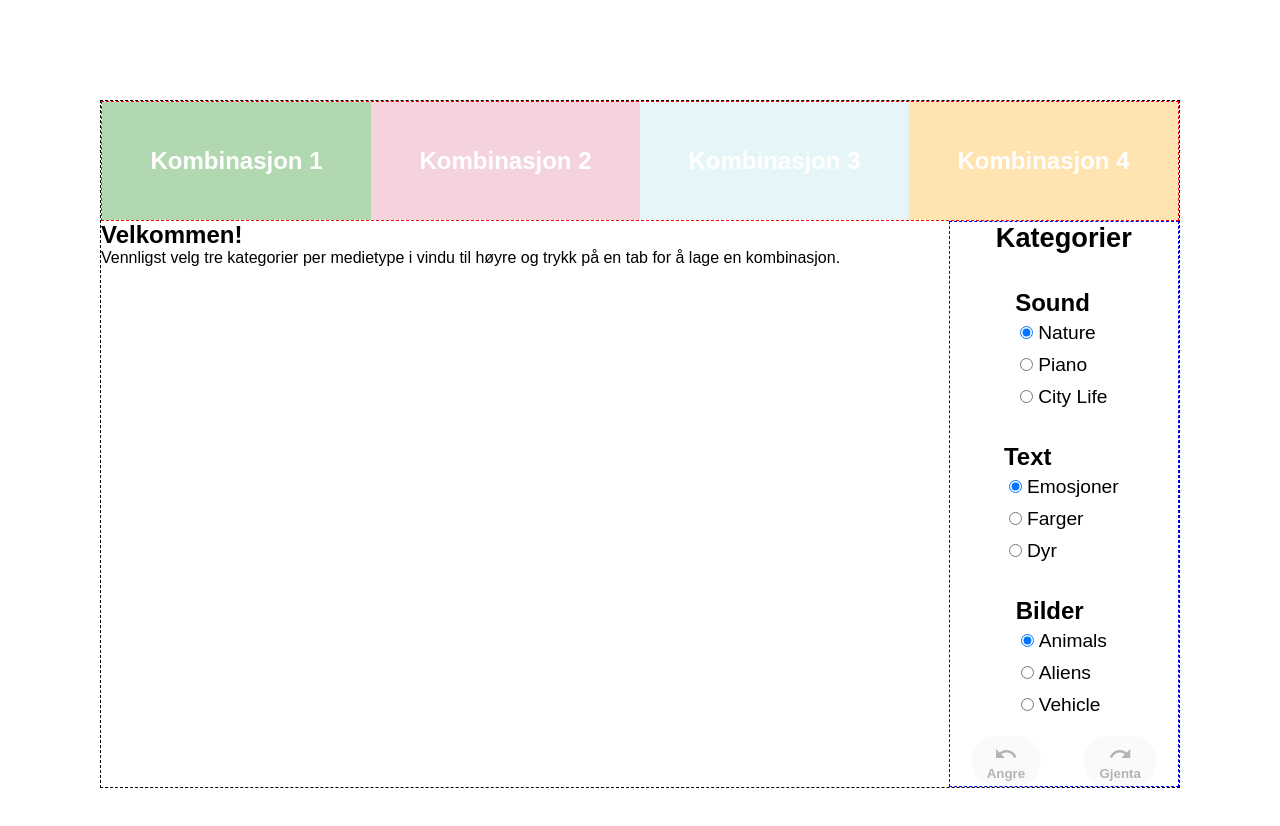
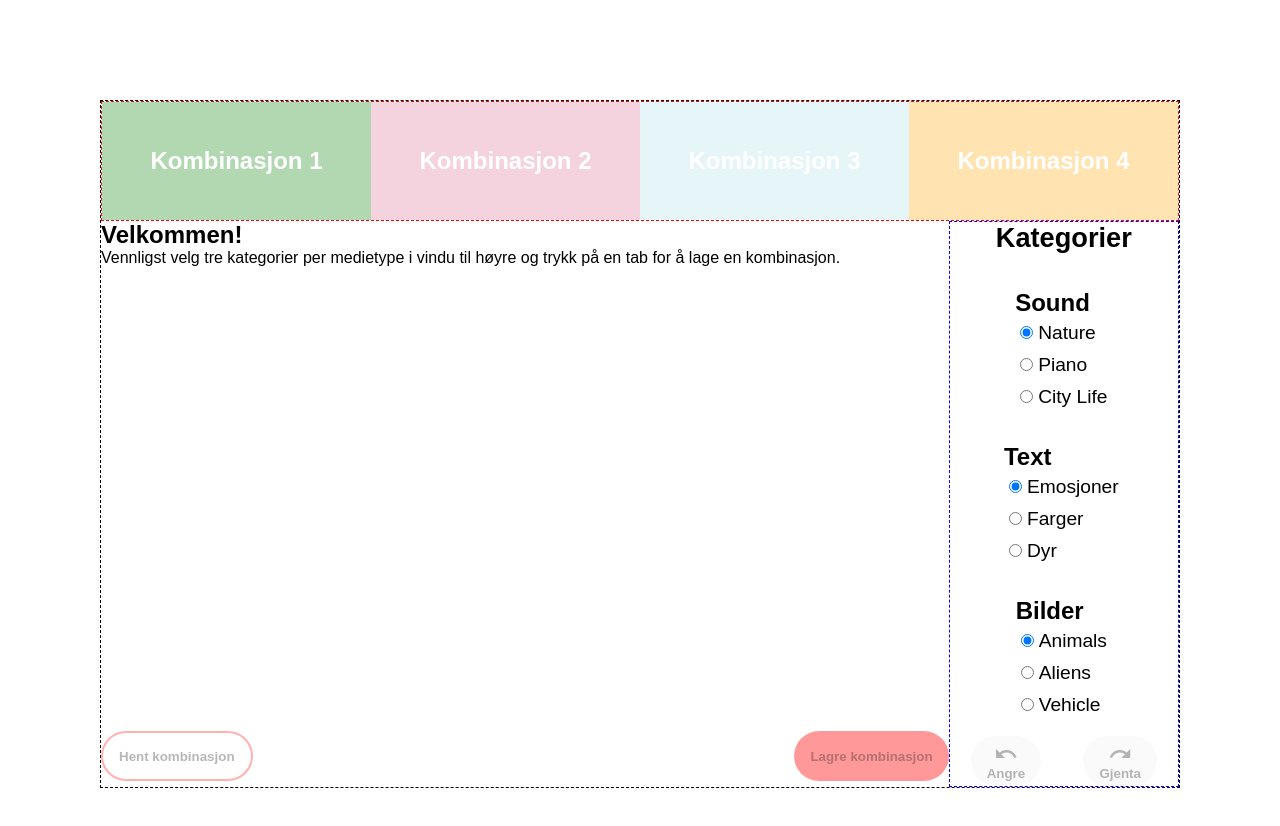
Before and after one commit to harkamalsi/react-SPA, a React (Create React App) app: page / in a window 1280 px wide. Shown: the top 826 px of the page. Built offline with nearby package versions, Linux system fonts and the light colour scheme.

Commit message:
Fixed favorite bug.

```diff
--- a/src/components/app/App.js
+++ b/src/components/app/App.js
@@ -26,7 +26,8 @@ class App extends React.Component {
       pictureCategory: null,
       selectedTab: this.undoArr.length <= 1 ? null : 1,
       combinations: null,
-      saved_resources: {}
+      saved_resources: {},
+      isFavoriteSaved: localStorage.getItem('combinations') !== null
     };
     this.tmp_fetched_data = {};
     this.previous_fetched_text_category = null;
@@ -228,30 +229,44 @@ class App extends React.Component {
   };
 
   handleFavorite = () => {
-    if (localStorage.getItem('combinations')) {
+    /* if (localStorage.getItem('combinations')) {
       localStorage.removeItem('combinations');
       this.setState({ combinations: [] });
-    }
+    } */
 
-    const combinations = {
+    let previousCombination = JSON.parse(localStorage.getItem('combinations'));
+
+    const combination = {
       selectedTab: this.state.selectedTab,
       soundCategory: this.state.soundCategory,
       textCategory: this.state.textCategory,
       pictureCategory: this.state.pictureCategory
     };
 
-    // this.setState({ combinations });
-    localStorage.setItem('combinations', JSON.stringify(combinations));
+    if (JSON.stringify(previousCombination) !== JSON.stringify(combination)) {
+      localStorage.setItem('combinations', JSON.stringify(combination));
+      this.setState({
+        isFavoriteSaved: true
+      });
+    }
   };
 
   getFavorite = () => {
-    let combinations = JSON.parse(localStorage.getItem('combinations'));
-    if (combinations) {
+    let newCombination = JSON.parse(localStorage.getItem('combinations'));
+
+    const combination = {
+      selectedTab: this.state.selectedTab,
+      soundCategory: this.state.soundCategory,
+      textCategory: this.state.textCategory,
+      pictureCategory: this.state.pictureCategory
+    };
+
+    if (JSON.stringify(combination) !== JSON.stringify(newCombination)) {
       this.setState({
-        selectedTab: combinations.selectedTab,
-        pictureCategory: combinations.pictureCategory,
-        soundCategory: combinations.soundCategory,
-        textCategory: combinations.textCategory
+        selectedTab: newCombination.selectedTab,
+        pictureCategory: newCombination.pictureCategory,
+        soundCategory: newCombination.soundCategory,
+        textCategory: newCombination.textCategory
       });
     }
   };
@@ -394,9 +409,10 @@ class App extends React.Component {
             </div>
             <div className='favorite'>
               <Favorite
-                showFavorite={this.state.selectedTab !== null}
                 handleFavorite={this.handleFavorite}
                 getFavorite={this.getFavorite}
+                isFavoriteSaved={this.state.isFavoriteSaved}
+                showHandleFavorite={this.state.selectedTab === null}
               />
             </div>
           </div>
--- a/src/components/favorite/Favorite.css
+++ b/src/components/favorite/Favorite.css
@@ -4,3 +4,29 @@
   flex-direction: row;
   justify-content: space-between;
 }
+
+.favorite-set {
+  background-color: rgb(255, 0, 0, 0.4);
+  transition: background-color ease-in-out 150ms;
+}
+
+.favorite-set:hover {
+  background-color: rgb(255, 0, 0, 0.65);
+  transition: background-color ease-in-out 150ms;
+}
+
+.favorite-get {
+  background: none;
+  border: solid 2px rgb(255, 0, 0, 0.3);
+  transition: border ease-in-out 150ms;
+}
+
+.favorite-get:hover {
+  border: solid 2px rgb(255, 0, 0, 0.7);
+  transition: border ease-in-out 150ms;
+}
+
+.favorite-get:disabled {
+  cursor: auto;
+  border: solid 2px rgb(255, 0, 0, 0.3);
+}
--- a/src/components/favorite/Favorite.js
+++ b/src/components/favorite/Favorite.js
@@ -1,8 +1,12 @@
-import React from 'react';
+import React, { useState } from 'react';
 import Button from '../ui/button/Button';
 import './Favorite.css';
 
 function Favorite(props) {
+  const [toggleGetFavorite, setToggleGetFavorite] = useState(
+    localStorage.getItem('combinations') !== null
+  );
+
   const showButtons = () => {
     return (
       <div className='favorite-buttons'>
@@ -10,17 +14,19 @@ function Favorite(props) {
           className='favorite-get'
           text='Hent kombinasjon'
           onClick={props.getFavorite}
+          handleDisabled={!props.isFavoriteSaved}
         />
         <Button
           className='favorite-set'
           text='Lagre kombinasjon'
           onClick={props.handleFavorite}
+          handleDisabled={props.showHandleFavorite}
         />
       </div>
     );
   };
 
-  return <div>{props.showFavorite && showButtons()}</div>;
+  return <div>{showButtons()}</div>;
 }
 
 export default Favorite;
--- a/src/components/maindisplay/Maindisplay.css
+++ b/src/components/maindisplay/Maindisplay.css
@@ -9,57 +9,19 @@
   align-items: center;
 }
 
-.btn {
-  height: 50px;
-  width: auto;
-  padding: 5px;
-  border-radius: 25px;
-  cursor: pointer;
-}
-
-.btn:focus {
-  outline: none;
-}
-
-.btn h3 {
-  margin: 0;
-  padding: 0;
-}
-
-.favorite-set {
-  background-color: rgb(255, 0, 0, 0.4);
-  transition: background-color ease-in-out 150ms;
-}
-
-.favorite-set:hover {
-  background-color: rgb(255, 0, 0, 0.65);
-  transition: background-color ease-in-out 150ms;
-}
-
-.favorite-get {
-  background: none;
-  border: solid 2px rgb(255, 0, 0, 0.3);
-  transition: border ease-in-out 150ms;
-}
-
-.favorite-get:hover {
-  border: solid 2px rgb(255, 0, 0, 0.7);
-  transition: border ease-in-out 150ms;
-}
-
 .title {
   font-size: 1.7rem;
   text-align: center;
   padding: 10px;
 }
 
-.text{
+.text {
   font-size: 1.2rem;
   text-align: center;
   padding: 10px;
 }
 
-.picture{
+.picture {
   width: 100%;
   height: 100%;
   display: flex;
@@ -68,7 +30,7 @@
 }
 
 
-.picture > svg   {
+.picture>svg {
   width: 100%;
   height: 100%;
   margin-left: auto;
--- a/src/components/ui/button/Button.css
+++ b/src/components/ui/button/Button.css
@@ -1,8 +1,20 @@
 .btn {
+  height: 50px;
+  width: auto;
+
   font-weight: bold;
   padding: 0.3rem 1rem;
   border-radius: 25px;
-  cursor: pointer;
+  cursor: auto;
+}
+
+.btn:focus {
+  outline: none;
+}
+
+.btn h3 {
+  margin: 0;
+  padding: 0;
 }
 
 .inner-btn-container {
@@ -11,7 +23,3 @@
   justify-content: center;
   align-items: center;
 }
-
-.btn:focus {
-  outline: none;
-}
```
